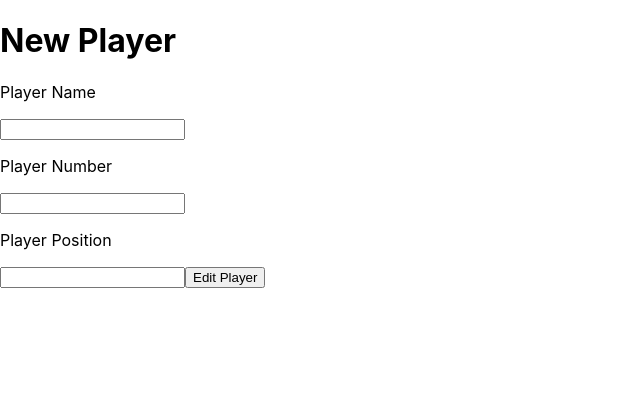
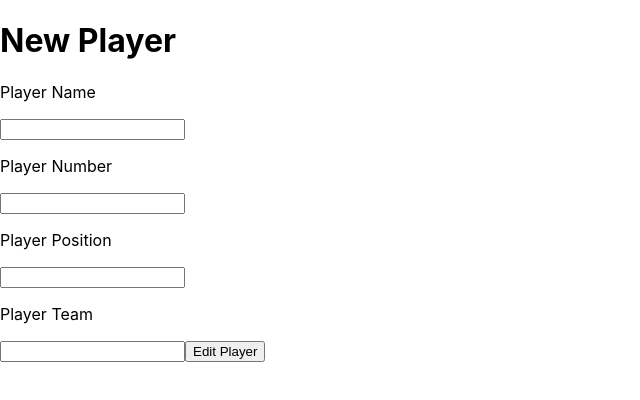
Before and after one commit to julieanntang/gp1, a React (Create React App) app in the folder client/: page /leagues/1/teams/1/players/new in a window 1280 px wide. Shown: the top 400 px of the page, without its empty margins (0-640 px from the left). Built offline with nearby package versions, Linux system fonts and the light colour scheme.

Commit message:
made players able to change team

```diff
--- a/client/src/components/Player.js
+++ b/client/src/components/Player.js
@@ -5,7 +5,7 @@ import PlayersForm from "./PlayersForm";
 const Player = (props) => {
   const {team_id,id,name,number,position,deletePlayer,editPlayers} = props;
   console.log(props)
-  const [showform, setShowform] = useState(true)
+  const [showform, setShowform] = useState(false)
 
   return(
     <div style={{margin:"10px", padding: "10px", backgroundColor: "lightblue"}} key={id}>
--- a/client/src/components/Players.js
+++ b/client/src/components/Players.js
@@ -6,7 +6,7 @@ import Player from "./Player";
 
 const Players  = (props) => {
   const [players, setPlayers] = useState([]);
-  const [showform,setShowform]= useState(true)
+  const [showform,setShowform]= useState(false)
   const league_id = 1; //Hard coded for now, needs to be passed down later
   const team_id = 2;
 
--- a/client/src/components/PlayersForm.js
+++ b/client/src/components/PlayersForm.js
@@ -5,14 +5,14 @@ const PlayersForm  = (props) => {
   const[name, setName] = useState(props.name ? props.name : "");
   const[number, setNumber] = useState(props.number ? props.number : "");
   const[position, setPosition] = useState(props.position ? props.position: "");
+  const[team_id, setTeam_id] = useState(props.team_id ? props.team_id: "");
 
   const handleSubmit = async (e) =>{
     e.preventDefault();
     if (props.id) {
-        props.editPlayers({id: props.id, name,position,number})
+        props.editPlayers({id: props.id, name,position,number,team_id})
       }else{
       try {
-        console.log("hi")
         console.log(props)
         props.addPlayers({name,position,number})
       } catch (error) {
@@ -40,6 +40,11 @@ const PlayersForm  = (props) => {
     onChange = {(e) => {
       setPosition(e.target.value)}}
     />
+    <p>Player Team</p>
+    <input value={team_id}
+    onChange = {(e) => {
+      setTeam_id(e.target.value)}}
+    />
     <button>Edit Player</button>
     </form>
     </div>
```
Also changed, not shown: 1 other file (tests, documents, lock files or other folders).
